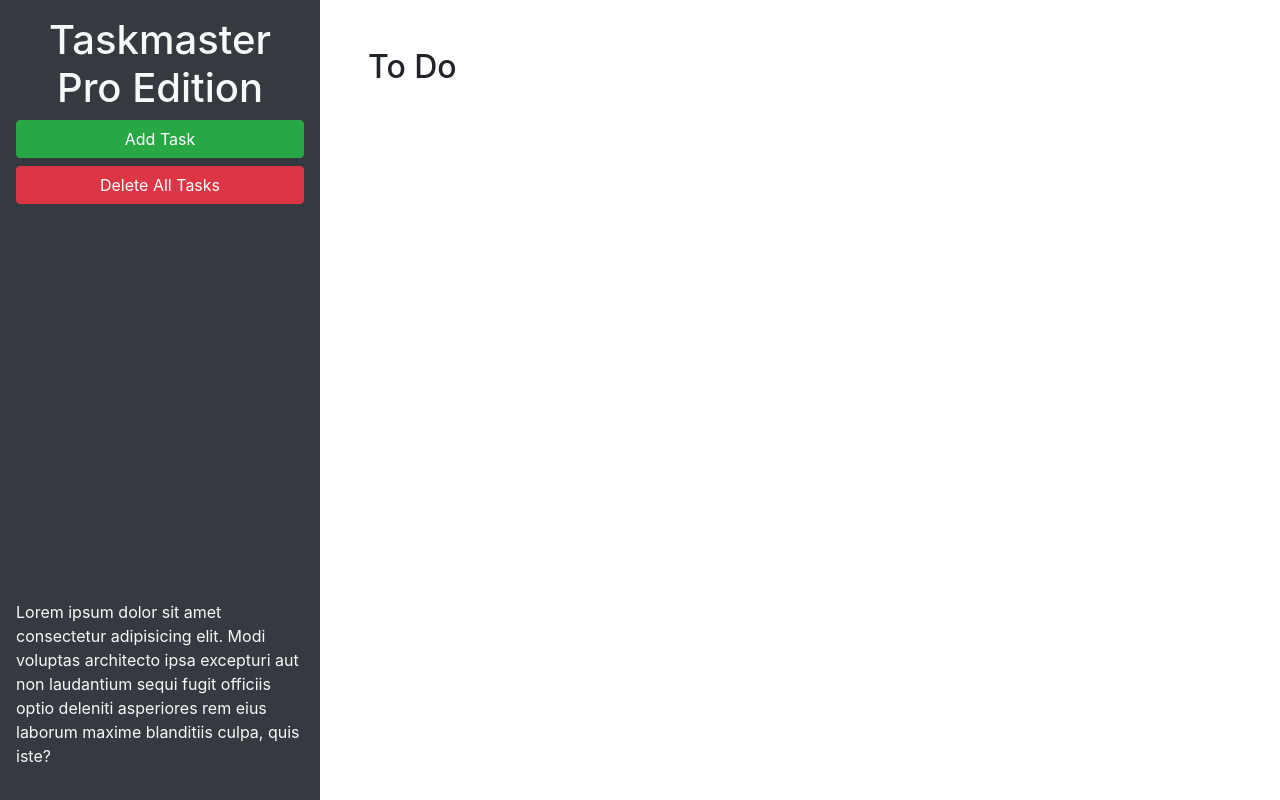
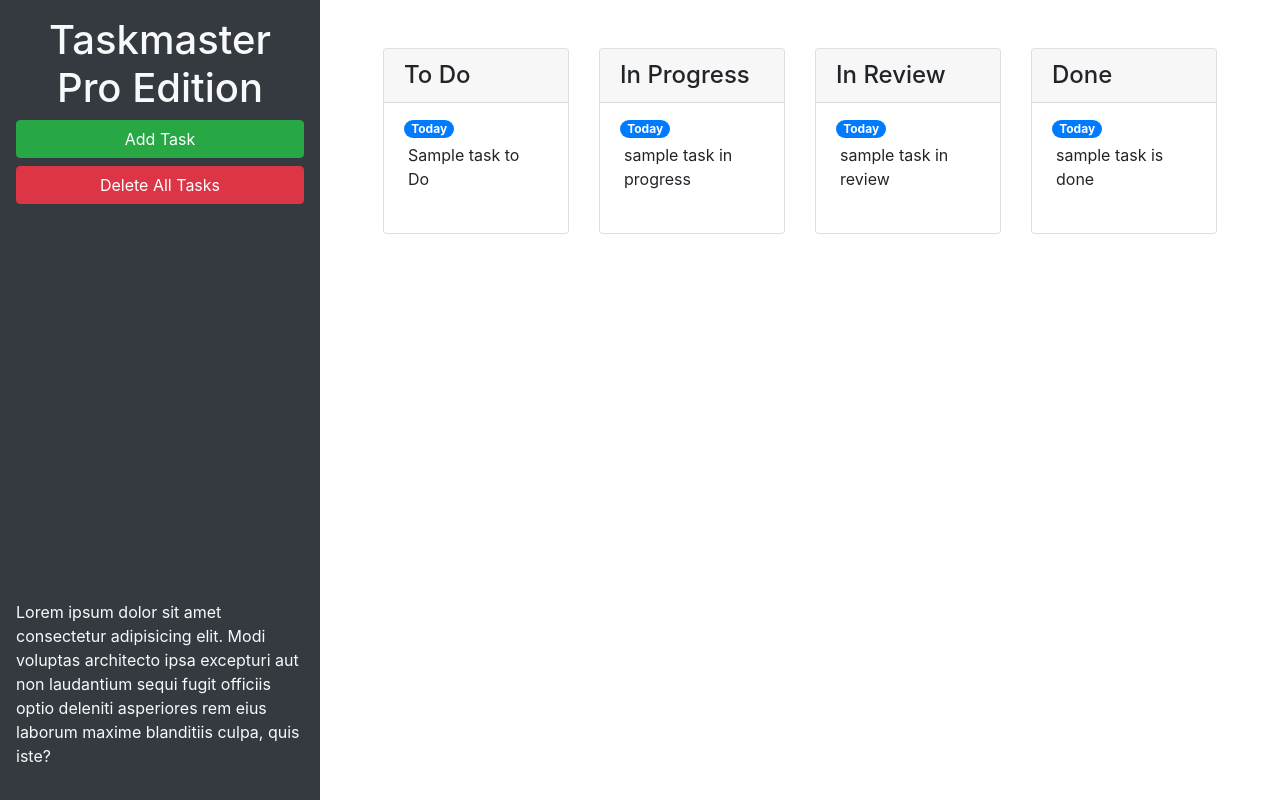
Before and after one commit to Charanvir/Taskmaster-Pro, a plain HTML site: page index.html in a window 1280 px wide. Drawn offline with nearby package versions, Linux system fonts and the light colour scheme.

Commit message:
created new columns for lists and styled them using bootstrap grid
adding additional styling to the modal

```diff
--- a/index.html
+++ b/index.html
@@ -24,9 +24,58 @@
       </p>
     </header>
     <main class="col-12 col-lg-9">
-      <div class="m-5">
-        <h2>To Do</h2>
-        <ul id="list-toDo" class="list-group"> </ul>
+      <div class="m-5 row justify-content-around">
+
+        <div class="col-12 col-md-6 col-xl-3 mb-3">
+          <div class="card">
+            <h4 class="card-header">
+              To Do
+            </h4>
+            <ul class="list-group list-group-flush" id="list-toDo">
+              <li class="list-group-item">
+                <span class="badge badge-primary badge-pill">Today</span>
+                <p class="m-1">Sample task to Do</p>
+              </li>
+            </ul>
+          </div>
+        </div>
+
+        <div class="col-12 col-md-6 col-xl-3 mb-3">
+          <div class="card">
+            <h4 class="card-header">In Progress</h4>
+            <ul id=" list-inProgress" class="list-group list-group-flush">
+              <li class="list-group-item">
+                <span class="badge badge-primary badge-pill">Today</span>
+                <p class="m-1">sample task in progress</p>
+              </li>
+            </ul>
+          </div>
+        </div>
+
+        <div class="col-12 col-md-6 col-xl-3 mb-3">
+          <div class="card">
+            <h4 class="card-header">In Review</h4>
+            <ul id=" list-inReview" class="list-group list-group-flush">
+              <li class="list-group-item">
+                <span class="badge badge-primary badge-pill">Today</span>
+                <p class="m-1">sample task in review</p>
+              </li>
+            </ul>
+          </div>
+        </div>
+
+        <div class="col-12 col-md-6 col-xl-3 mb-3">
+          <div class="card">
+            <h4 class="card-header">Done</h4>
+            <ul id=" list-done" class="list-group list-group-flush">
+              <li class="list-group-item">
+                <span class="badge badge-primary badge-pill">Today</span>
+                <p class="m-1">sample task is done</p>
+              </li>
+            </ul>
+          </div>
+        </div>
+
       </div>
     </main>
   </div>
@@ -46,11 +95,11 @@
           <form>
             <div class="form-group">
               <label for="modalTaskDescription">Task description</label>
-              <textarea id="modalTaskDescription" rows="3"></textarea>
+              <textarea id="modalTaskDescription" rows="3" class="form-control"></textarea>
             </div>
             <div class="form-group">
               <label for="modalDueDate">Due date</label>
-              <input type="text" id="modalDueDate" placeholder="mm/dd/yyyy" autocomplete="off" />
+              <input type="text" id="modalDueDate" class="form-control" placeholder="mm/dd/yyyy" autocomplete="off" />
             </div>
           </form>
         </div>
```
